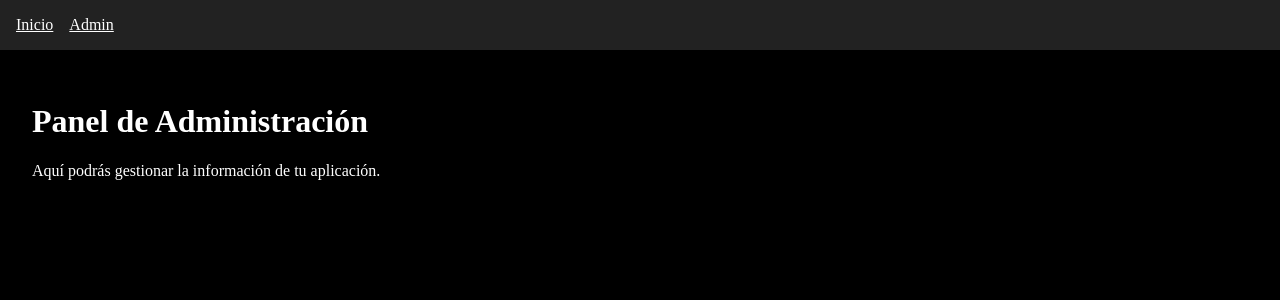
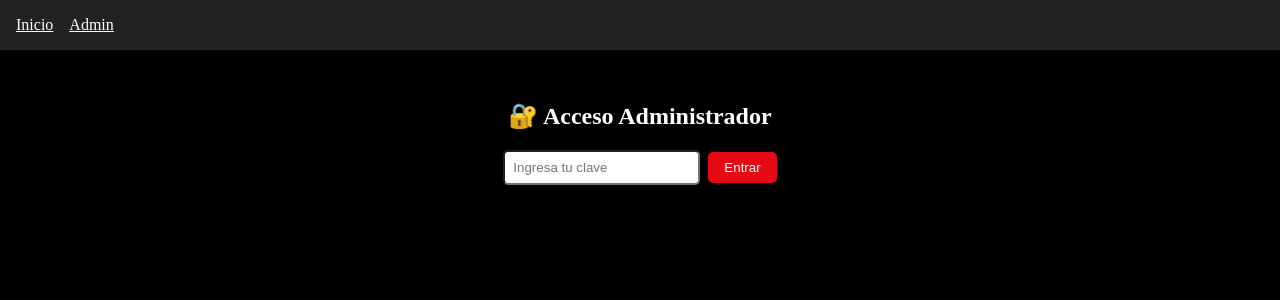
Before and after one commit to Ovi-Orlando/The-mayor, a React (Vite) app: page /admin in a window 1280 px wide. Shown: the top 300 px of the page. Built offline with nearby package versions, Linux system fonts and the light colour scheme.

Commit message:
Update Admin.jsx

```diff
--- a/src/pages/Admin.jsx
+++ b/src/pages/Admin.jsx
@@ -1,8 +1,36 @@
+import { useState } from "react";
+
 export default function Admin() {
+  const [clave, setClave] = useState("");
+  const [autenticado, setAutenticado] = useState(false);
+
+  const verificarClave = () => {
+    if (clave === "admin_ovi") setAutenticado(true);
+    else alert("Clave incorrecta");
+  };
+
   return (
-    <div style={{ padding: "2rem" }}>
-      <h1>Panel de Administración</h1>
-      <p>Aquí podrás gestionar la información de tu aplicación.</p>
+    <div style={{ background: "#000", color: "#fff", minHeight: "100vh", padding: "2rem" }}>
+      {!autenticado ? (
+        <div style={{ textAlign: "center" }}>
+          <h2>🔐 Acceso Administrador</h2>
+          <input
+            type="password"
+            placeholder="Ingresa tu clave"
+            value={clave}
+            onChange={(e) => setClave(e.target.value)}
+            style={{ padding: "0.5rem", borderRadius: "5px", marginRight: "0.5rem" }}
+          />
+          <button onClick={verificarClave} style={{ padding: "0.5rem 1rem", background: "#e50914", color: "#fff", border: "none", borderRadius: "5px" }}>
+            Entrar
+          </button>
+        </div>
+      ) : (
+        <div style={{ textAlign: "center" }}>
+          <h1>🎬 Panel de Administración</h1>
+          <p>Aquí podrás subir y gestionar tus películas (versión completa próximamente).</p>
+        </div>
+      )}
     </div>
   );
 }
```
